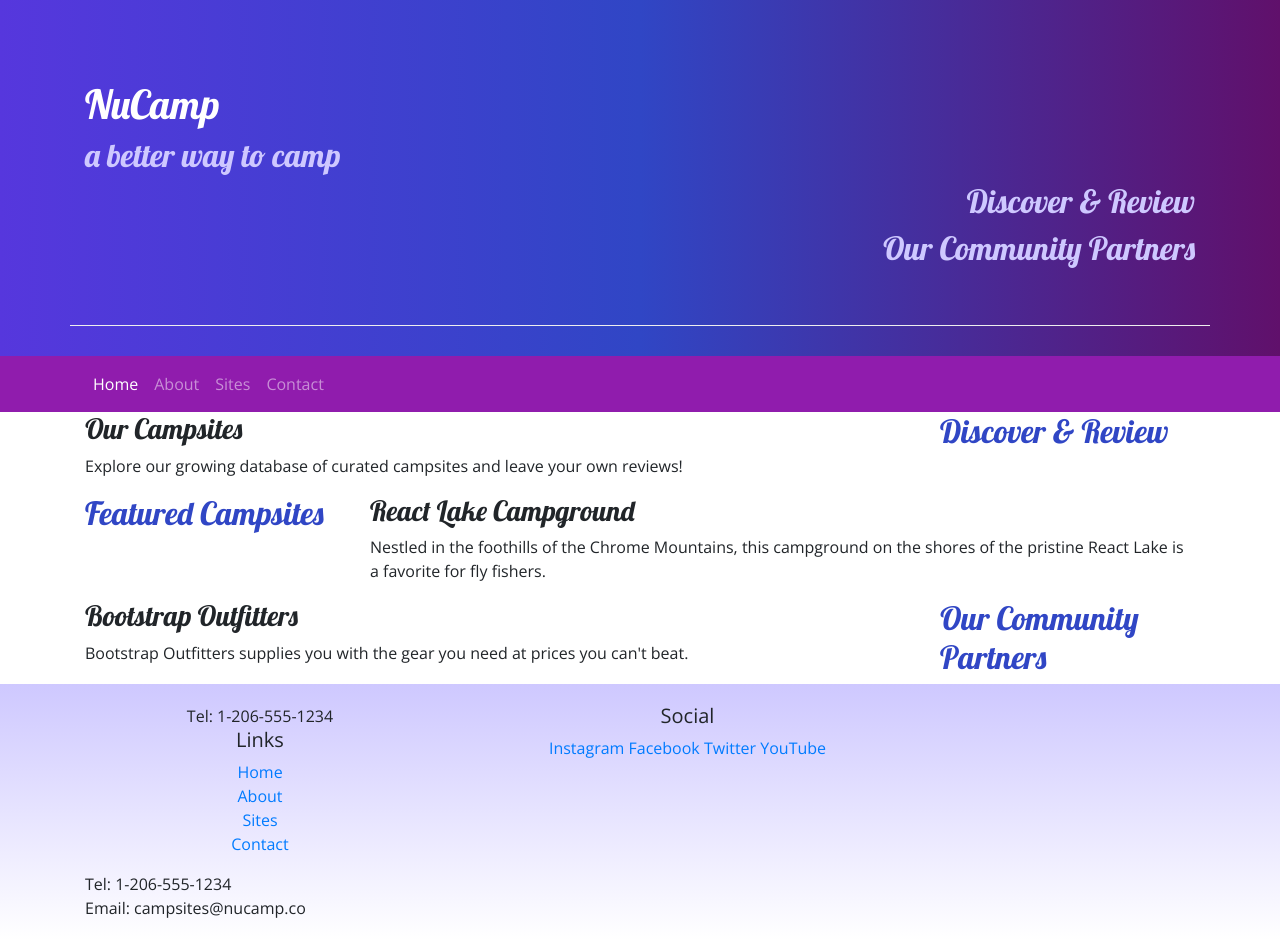
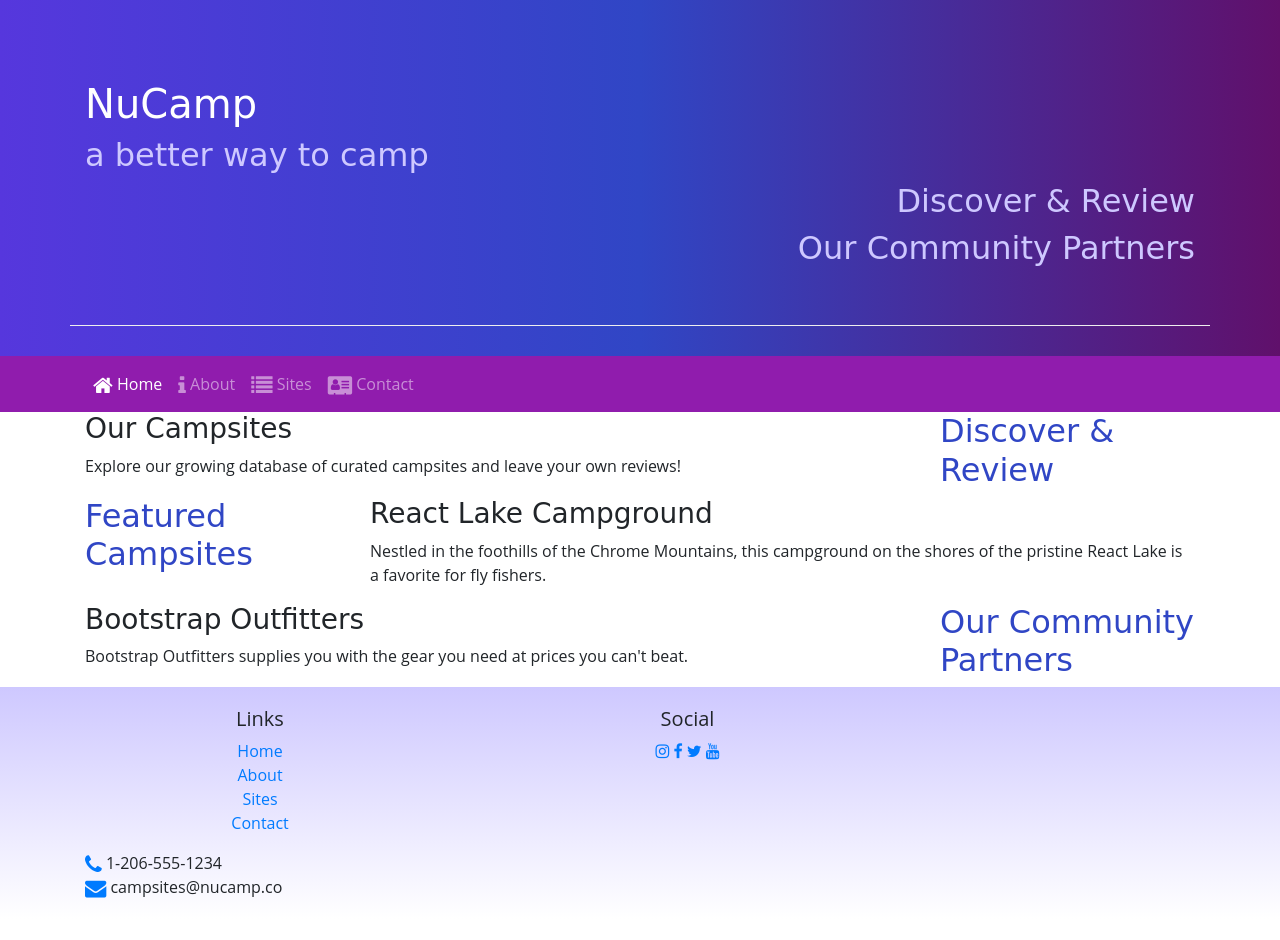
Before and after one commit to cwpaterick/bootstrap-week-3, a website: page index.html in a window 1280 px wide. After the commit the page ends 919 px from the top, so only its background shows below. Drawn offline with nearby package versions, Linux system fonts and the light colour scheme.

Commit message:
Icon Fonts

```diff
--- a/index.html
+++ b/index.html
@@ -10,6 +10,7 @@
         <link rel="stylesheet" href="node_modules/bootstrap/dist/css/bootstrap.min.css" />
 
         <!-- Additional CSS must be placed after Bootstrap CSS -->
+        <link rel="stylesheet" href="node_modules/font-awesome/css/font-awesome.min.css"
         <link rel="stylesheet" href="https://fonts.googleapis.com/css?family=Lobster|Open+Sans" />
         <link rel="stylesheet" href="css/styles.css" />
         <title>NuCamp: A Better Way To Camp</title>
@@ -37,10 +38,10 @@
             </button>
             <div class="collapse navbar-collapse" id="nucampNavbar">
     <ul class="navbar-nav">
-        <li class="nav-item active"><a class="nav-link" href="#">Home</a></li>
-        <li class="nav-item"><a class="nav-link" href="aboutus.html">About</a></li>
-        <li class="nav-item"><a class="nav-link" href="#">Sites</a></li>
-        <li class="nav-item"><a class="nav-link" href="#">Contact</a></li>
+        <li class="nav-item active"><a class="nav-link" href="#"><i class="fa fa-home fa-lg"></i> Home</a></li>
+        <li class="nav-item"><a class="nav-link" href="aboutus.html"><i class="fa fa-info fa-lg"></i> About</a></li>
+        <li class="nav-item"><a class="nav-link" href="#"><i class="fa fa-list fa-lg"></i> Sites</a></li>
+        <li class="nav-item"><a class="nav-link" href="#"><i class="fa fa-address-card fa-lg"></i> Contact</a></li>
     </ul>
         </div>
             </div>
@@ -84,7 +85,6 @@
         <div class="container">
             <div class="row">
                 <div class="col-sm-4 text-center">
-                    Tel: 1-206-555-1234<br />
                     <h5>Links</h5>
                     <ul class="list-unstyled">
                         <li><a href="#">Home</a></li>
@@ -94,15 +94,15 @@
                     </ul>
                 </div>
                 <div class="col-6 col-sm-5 text-center">
-                	<h5>Social</h5>
-                    <a href="http://instagram.com/">Instagram</a>
-                    <a href="http://facebook.com/">Facebook</a>
-                    <a href="http://twitter.com/">Twitter</a>
-                    <a href="http://youtube.com/">YouTube</a>
+                    <h5>Social</h5>
+                    <a href="http://instagram.com/"><i class="fa fa-instagram"></i></a>
+                    <a href="http://facebook.com/"><i class="fa fa-facebook"></i></a>
+                    <a href="http://twitter.com/"><i class="fa fa-twitter"></i></a>
+                    <a href="http://youtube.com/"><i class="fa fa-youtube"></i></a>
                 </div>
                 <div class="col-sm-4">
-                    Tel: 1-206-555-1234<br />
-                    Email: campsites@nucamp.co
+                    <i class="fa fa-phone fa-lg text-primary"></i> 1-206-555-1234<br />
+                    <i class="fa fa-envelope fa-lg text-primary"></i> campsites@nucamp.co
                 </div>
            </div>
         </div>
--- a/package.json
+++ b/package.json
@@ -7,7 +7,6 @@
     "lite": "lite-server",
     "start": "npm run lite",
     "test": "echo \"Error: no test specified\" && exit 1"
-
   },
   "author": "",
   "license": "ISC",
@@ -16,6 +15,7 @@
   },
   "dependencies": {
     "bootstrap": "^4.5.2",
+    "font-awesome": "^4.7.0",
     "jquery": "^3.5.1",
     "popper.js": "^1.16.1"
   }
```
Also changed, not shown: aboutus.html (+13 -8 lines), 1 other file.
